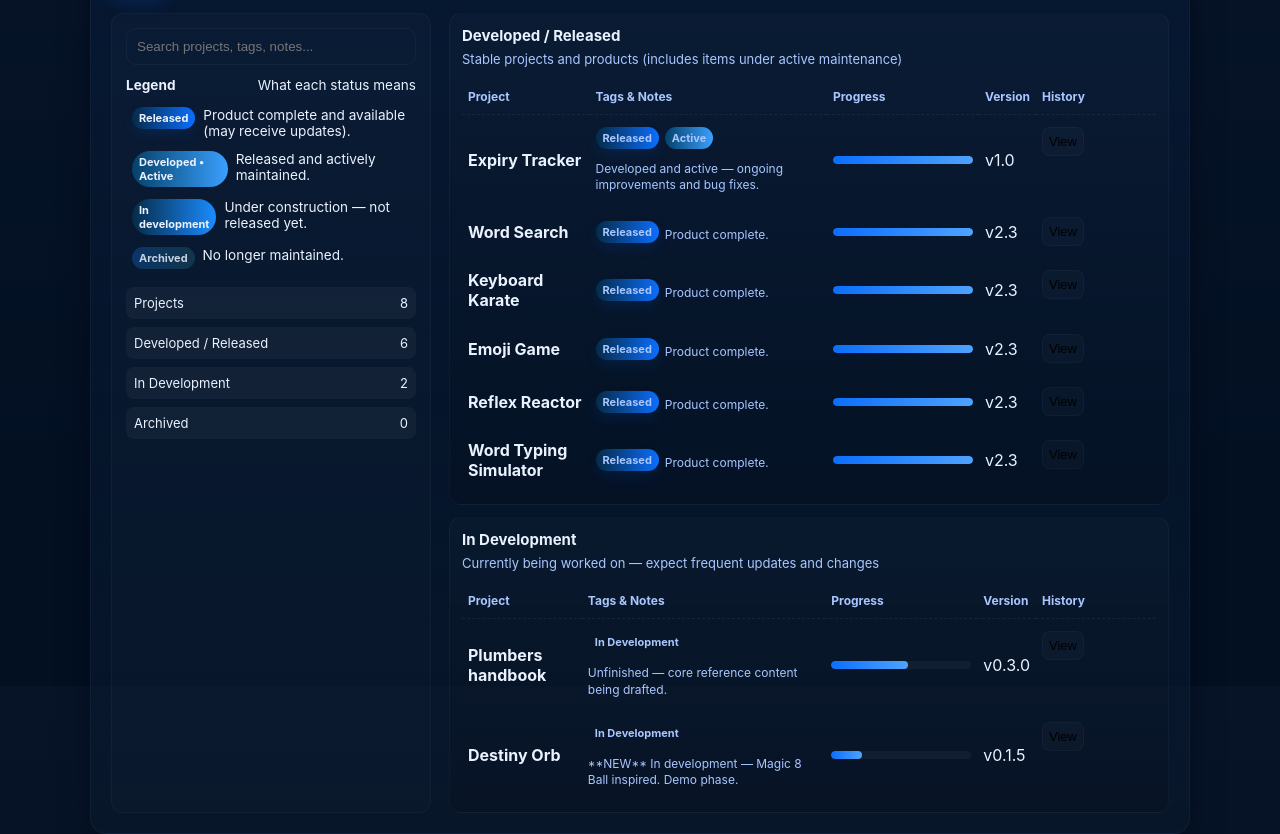
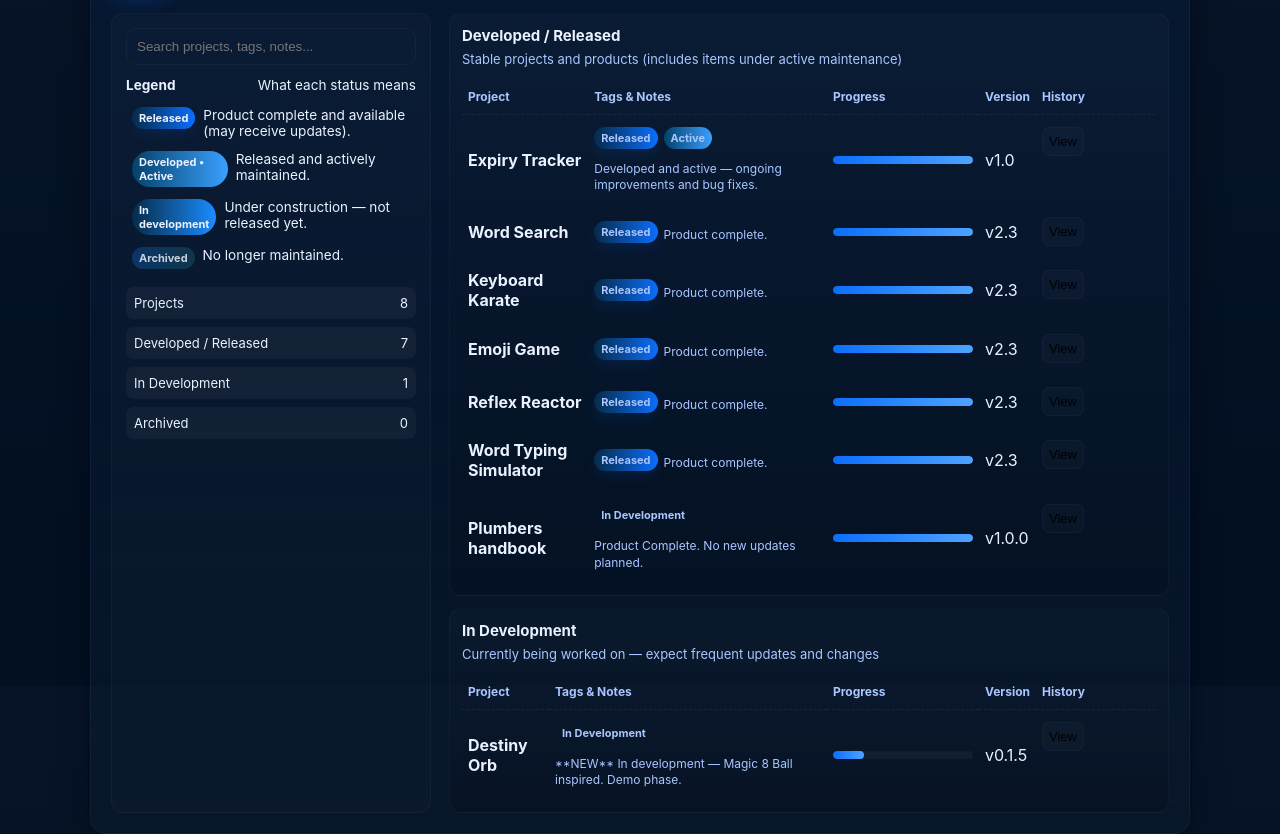
Before and after one commit to tempebreault/tempebreault.github.io, a plain HTML site: page index.html in a window 1280 px wide. Shown: the part 114-948 px from the top of the page. Drawn offline with Linux system fonts and the light colour scheme.

Commit message:
index.html
Plumbers Handbook is now complete.. respective changes to the Public Dev Diary have been made.

```diff
--- a/index.html
+++ b/index.html
@@ -191,11 +191,11 @@
       {name:"Keyboard Karate",tags:["Released"],notes:"Product complete.",progress:100,version:"v2.3",history:["Created v1.0","Updated to v2.3"]},
       {name:"Emoji Game",tags:["Released"],notes:"Product complete.",progress:100,version:"v2.3",history:["Created v1.0","Updated to v2.3"]},
       {name:"Reflex Reactor",tags:["Released"],notes:"Product complete.",progress:100,version:"v2.3",history:["Created v1.0","Updated to v2.3"]},
-      {name:"Word Typing Simulator",tags:["Released"],notes:"Product complete.",progress:100,version:"v2.3",history:["Created v1.0","Updated to v2.3"]}
+      {name:"Word Typing Simulator",tags:["Released"],notes:"Product complete.",progress:100,version:"v2.3",history:["Created v1.0","Updated to v2.3"]},
+       {name:"Plumbers handbook",tags:["In Development"],notes:"Product Complete. No new updates planned.",progress:100,version:"v1.0.0",history:["Released v1.0.0","COMPLETED"]}
     ];
 
     const devProjects=[
-      {name:"Plumbers handbook",tags:["In Development"],notes:"Unfinished — core reference content being drafted.",progress:55,version:"v0.3.0",history:["Initial commit","Added new feature X"]},
       {name:"Destiny Orb",tags:["In Development"],notes:"**NEW** In development — Magic 8 Ball inspired. Demo phase.",progress:22,version:"v0.1.5",history:["Started UI mockup"]}
     ];
 
```
